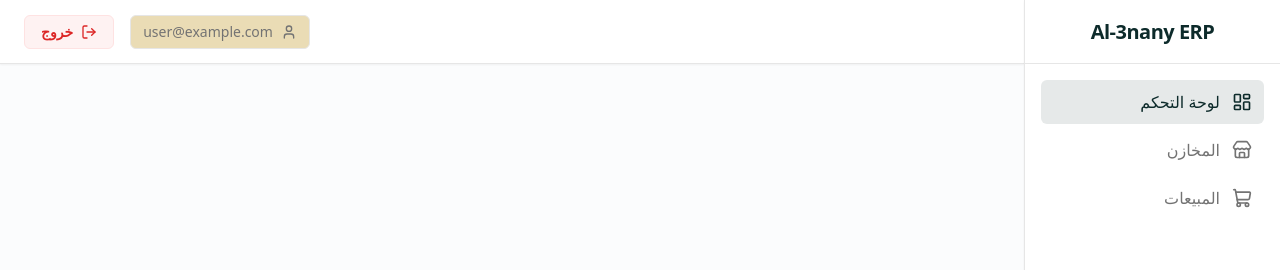
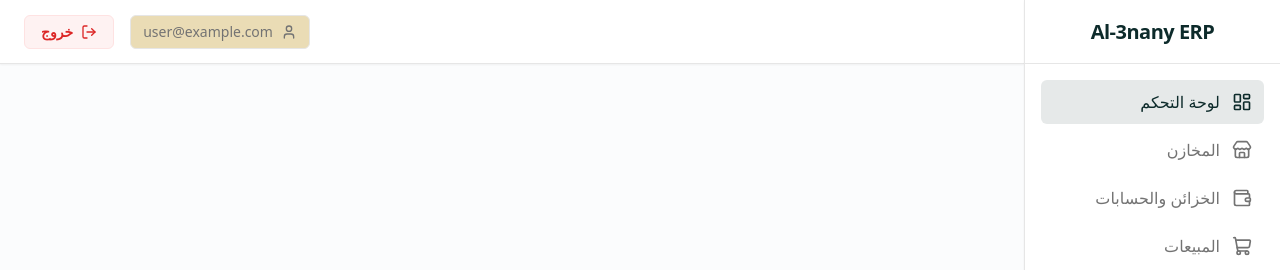
Before and after one commit to a7med3nany/al3nany-erp, a React (Vite) app: page /#/ in a window 1280 px wide. Shown: the top 270 px of the page. Built offline with nearby package versions, Linux system fonts and the light colour scheme; no server answers; sample sign-in values are in the browser's storage.

Commit message:
Add Wallet icon and link to MainLayout

```diff
--- a/src/layouts/MainLayout.tsx
+++ b/src/layouts/MainLayout.tsx
@@ -2,7 +2,7 @@
 import { signOut } from "firebase/auth";
 import { auth } from "../config/firebase";
 import { useAuthStore } from "../store/authStore";
-import { LogOut, User, LayoutDashboard, Store, ShoppingCart, Settings } from "lucide-react";
+import { LogOut, User, LayoutDashboard, Store, Wallet, ShoppingCart, Settings } from "lucide-react";
 
 export default function MainLayout() {
   const { user } = useAuthStore();
@@ -39,6 +39,11 @@
           <NavLink to="/warehouses" className={navLinkClass}>
             <Store className="h-5 w-5" />
             <span>المخازن</span>
+          </NavLink>
+
+          <NavLink to="/cashboxes" className={navLinkClass}>
+            <Wallet className="h-5 w-5" />
+            <span>الخزائن والحسابات</span>
           </NavLink>
 
           <NavLink to="/sales" className={navLinkClass}>
```
